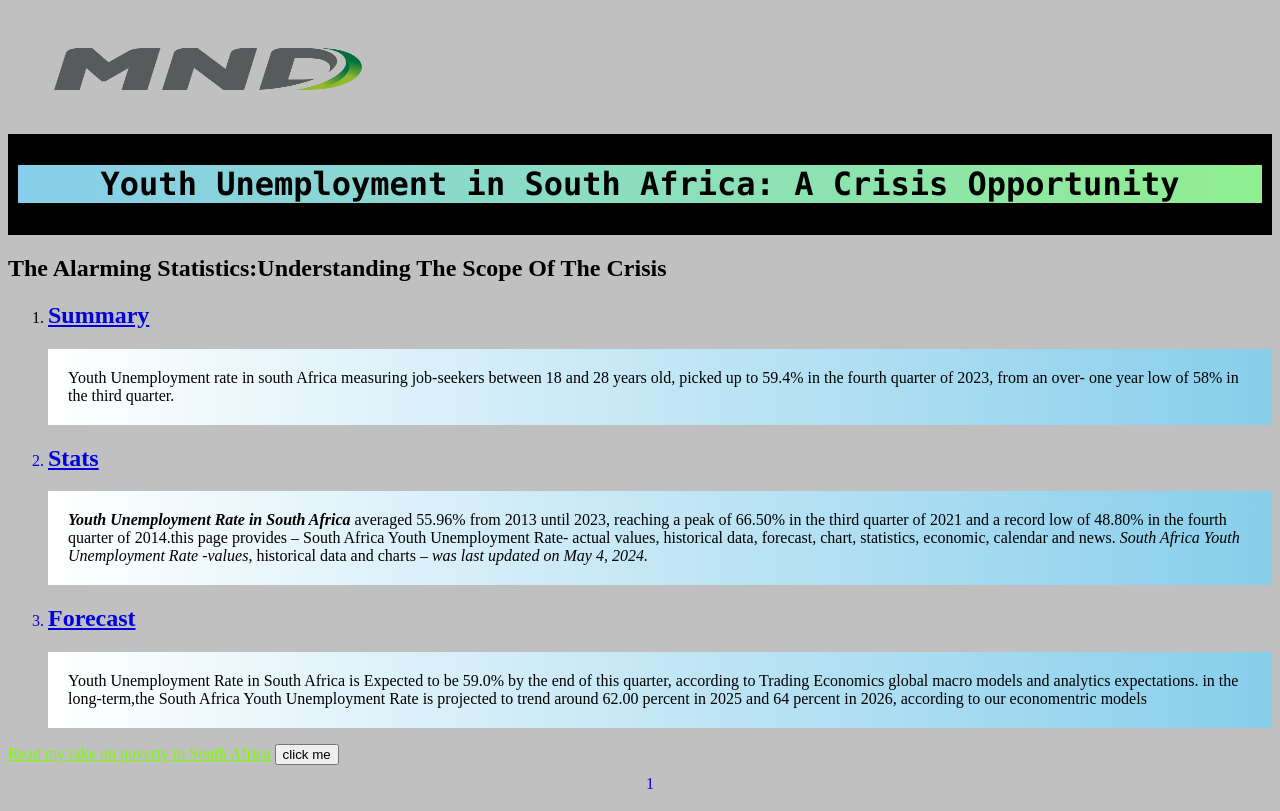
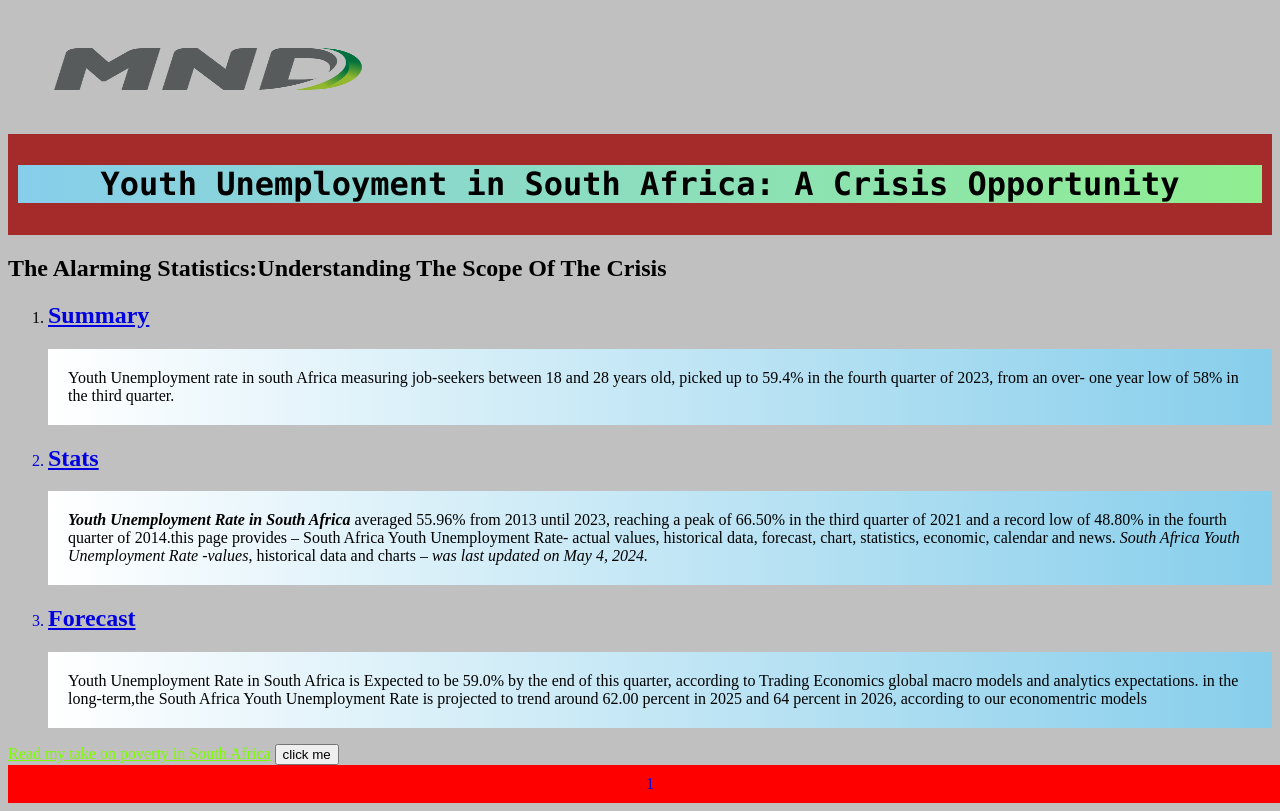
Before and after one commit to Despunk/OIBSIP, a plain HTML site: page index.html in a window 1280 px wide. Drawn offline with Linux system fonts and the light colour scheme.

Commit message:
Update style.css

```diff
--- a/style.css
+++ b/style.css
@@ -30,7 +30,7 @@
 					}
 					/* Header styles*/
 					.header{
-						background-color:black;
+						background-color:brown;
 						padding:10px;
 						text-align:center;
 						width:100%
@@ -39,7 +39,7 @@
 					}
 					/*footer styles*/
 					.footer{
-						background-color:#red;
+						background-color:red;
 						padding:10px;
 						text-align:center;
 						width:100%;
```
